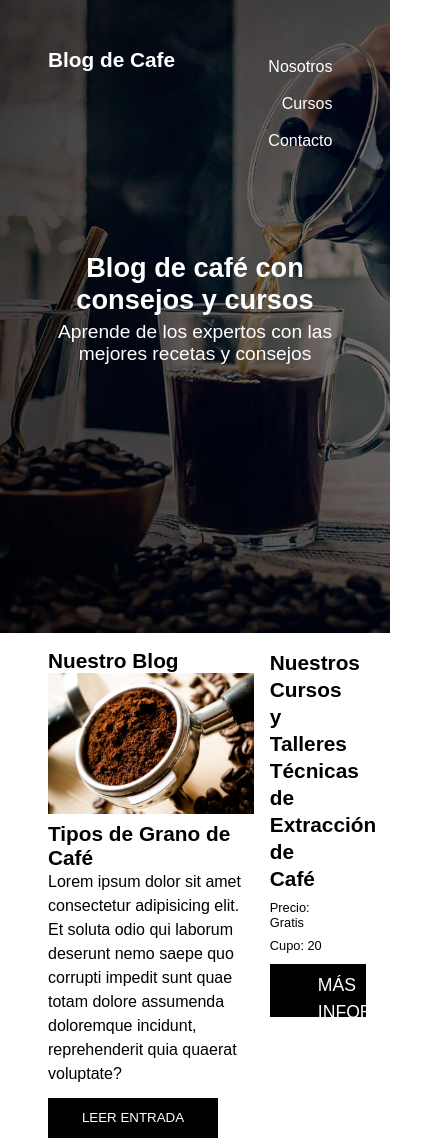
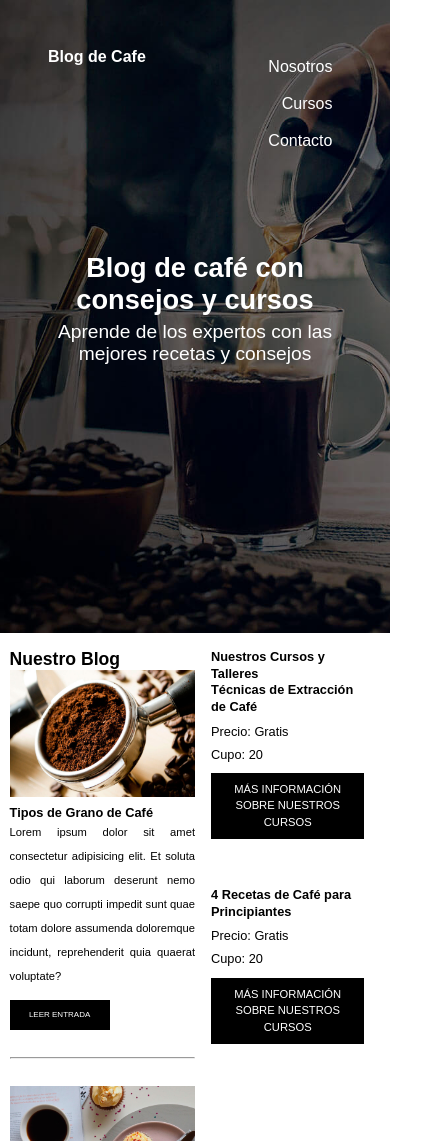
Before and after one commit to CFlores3108/blog_cafe_fsj24a, a plain HTML site: page index.html in a window 390 px wide. Shown: the top 1141 px of the page, 443 px wide, since content can reach past the window. Drawn offline with Linux system fonts and the light colour scheme.

Commit message:
Adding media query

```diff
--- a/assets/style.css
+++ b/assets/style.css
@@ -107,6 +107,7 @@ h4 {
 .seccion-blog p {
     font-size: 1rem;
     line-height: 1.5rem;
+    text-align: justify;
 }
 
 .recetas {
@@ -199,3 +200,61 @@ footer{
     display: block;
     margin: auto;
 }
+
+/* USO MEDIA QUERY */
+@media(max-width: 576px){
+    .logo{
+        font-size: 1rem;
+    }
+
+    .contenedor-principal{
+        padding: 0 .6rem;
+        grid-template-columns: 50% 50%;
+    }
+
+    h3{
+        font-size: 1.1rem;
+    }
+
+    .seccion-blog p{
+        font-size: .7rem;
+    }
+
+    h4{
+        font-size: 0.8rem;
+    }
+
+    .btn-entrada{
+        width: 100px;
+        height: 30px;
+        font-size: .5rem;
+    }
+
+    .btn-info{
+        padding: 0.5rem;
+        font-size: 0.5rem;
+    }
+}
+
+@media(max-width: 768px) AND (max-width: 1024px){
+    .contenedor-menu{
+        grid-template-columns: 60% 40%;
+    }
+
+    .btn-info{
+        padding: .5rem;
+        font-size: .7rem;
+    }
+}
+
+@media(max-width: 1280px){
+    .contenedor-menu{
+        grid-template-columns: 60% 40%;
+    }
+
+
+    .btn-info{
+        padding: .5rem;
+        font-size: .7rem;
+    }
+}
```
